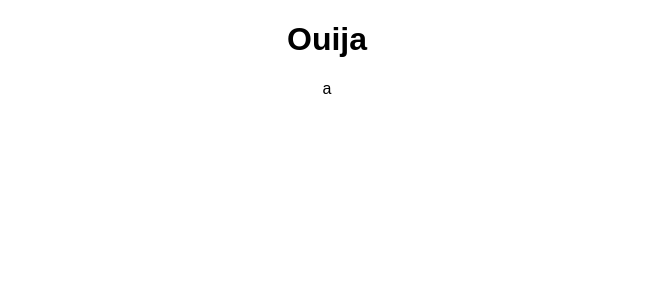
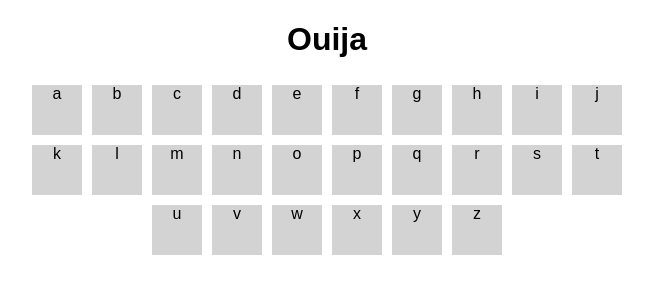
Before and after one commit to baphomet-berlin/ouija, a React (Create React App) app: page / in a window 1280 px wide. Shown: the top 300 px of the page, without its empty margins (313-966 px from the left). Built offline with nearby package versions, Linux system fonts and the light colour scheme.

Commit message:
Create alphabet and define prop defaults and constraints

```diff
--- a/src/App.css
+++ b/src/App.css
@@ -1,3 +1,5 @@
 .App {
   text-align: center;
+  width: 600px;
+  margin: auto;
 }
--- a/src/App.jsx
+++ b/src/App.jsx
@@ -1,6 +1,6 @@
 import React, { Component } from 'react';
 
-import LetterBox from './components/LetterBox';
+import Alphabet from './components/Alphabet';
 import './App.css';
 
 class App extends Component {
@@ -8,7 +8,7 @@
     return (
       <div className="App">
         <h1>Ouija</h1>
-        <LetterBox letter="a" />
+        <Alphabet />
       </div>
     );
   }
--- /dev/null
+++ b/src/components/Alphabet/index.jsx
@@ -0,0 +1,17 @@
+import React from 'react';
+
+import LetterBox from '../LetterBox';
+
+export default function Alphabet ({letters}) {
+  return (
+    <div className="Alphabet">
+      {letters.split('').map(letter => (
+        <LetterBox key={letter} letter={letter} />
+      ))}
+    </div>
+  )
+}
+
+Alphabet.defaultProps = {
+  letters: 'abcdefghijklmnopqrstuvwxyz'
+}
--- /dev/null
+++ b/src/components/LetterBox/index.css
@@ -0,0 +1,7 @@
+.LetterBox {
+  background-color: #D3D3D3;
+  width: 50px;
+  height: 50px;
+  display: inline-block;
+  margin: 5px;
+}
--- a/src/components/LetterBox/index.jsx
+++ b/src/components/LetterBox/index.jsx
@@ -1,4 +1,6 @@
 import React from 'react';
+
+import './index.css';
 
 export default function LetterBox ({letter}) {
   return (
@@ -7,3 +9,14 @@
     </div>
   )
 }
+
+LetterBox.propTypes = {
+  letter: (propValue, key, componentName) => {
+    if (!/^[a-zA-Z]+$/.test(propValue[key])) {
+      return new Error(
+        'Invalid prop `' + propValue[key] + '` supplied to' +
+        ' `' + componentName + '`. Validation failed.'
+      )
+    }
+  }
+}
```
